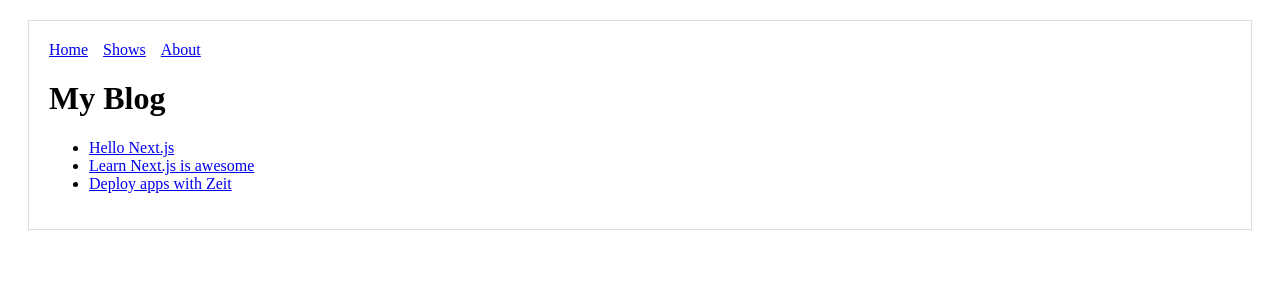
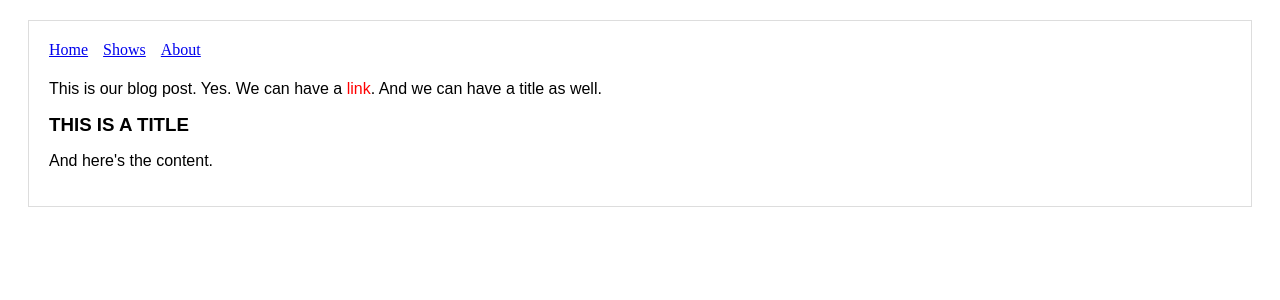
Before and after one commit to viewplatgh/vocbook, a Next.js app: page / in a window 1280 px wide. Shown: the top 300 px of the page. Built offline with nearby package versions, Linux system fonts and the light colour scheme.

Commit message:
Add markdown

```diff
--- a/package.json
+++ b/package.json
@@ -8,7 +8,8 @@
     "isomorphic-unfetch": "^3.0.0",
     "next": "^7.0.2",
     "react": "^16.6.3",
-    "react-dom": "^16.6.3"
+    "react-dom": "^16.6.3",
+    "react-markdown": "^4.0.4"
   },
   "scripts": {
     "dev": "node server.js",
--- a/pages/index.js
+++ b/pages/index.js
@@ -1,23 +1,40 @@
-import Link from 'next/link'
-import Layout from '../components/layout'
+import Layout from '../components/layout.js'
+import {withRouter} from 'next/router'
+import Markdown from 'react-markdown'
 
-const PostLink = (props) => (
-  <li>
-    <Link as={`/post/${props.id}`} href={`/post?title=${props.title}`}>
-      <a>{props.title}</a>
-    </Link>
-  </li>
-)
+export default withRouter((props) => (
+  <Layout>
+   <h1>{props.router.query.title}</h1>
+   <div className="markdown">
+     <Markdown source={`
+This is our blog post.
+Yes. We can have a [link](/link).
+And we can have a title as well.
 
-const Index = () => (
-  <Layout>
-    <h1>My Blog</h1>
-    <ul>
-      <PostLink id="hello-nextjs" title='Hello Next.js'></PostLink>
-      <PostLink id="learn-nextjs" title='Learn Next.js is awesome'></PostLink>
-      <PostLink id="deploy-nextjs" title='Deploy apps with Zeit'></PostLink>
-    </ul>
+### This is a title
+
+And here's the content.
+     `}/>
+   </div>
+   <style jsx global>{`
+     .markdown {
+       font-family: 'Arial';
+     }
+
+     .markdown a {
+       text-decoration: none;
+       color: red;
+     }
+
+     .markdown a:hover {
+       opacity: 0.6;
+     }
+
+     .markdown h3 {
+       margin: 0;
+       padding: 0;
+       text-transform: uppercase;
+     }
+  `}</style>
   </Layout>
-)
-
-export default Index
+))
```
